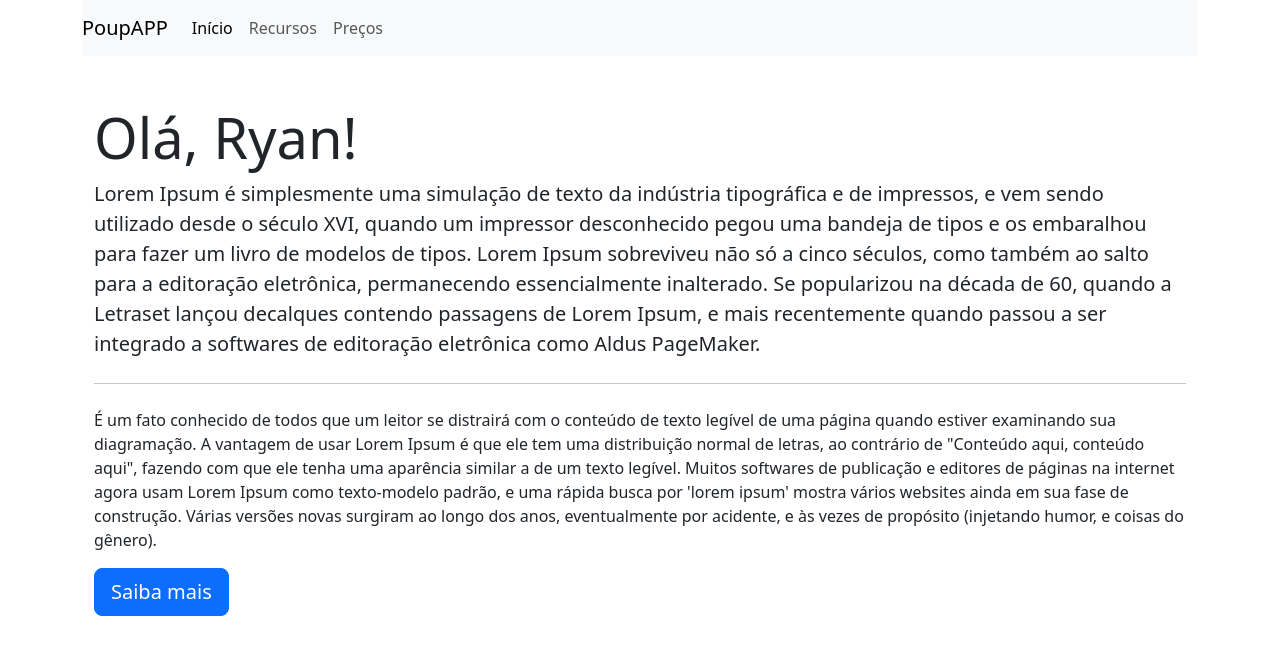
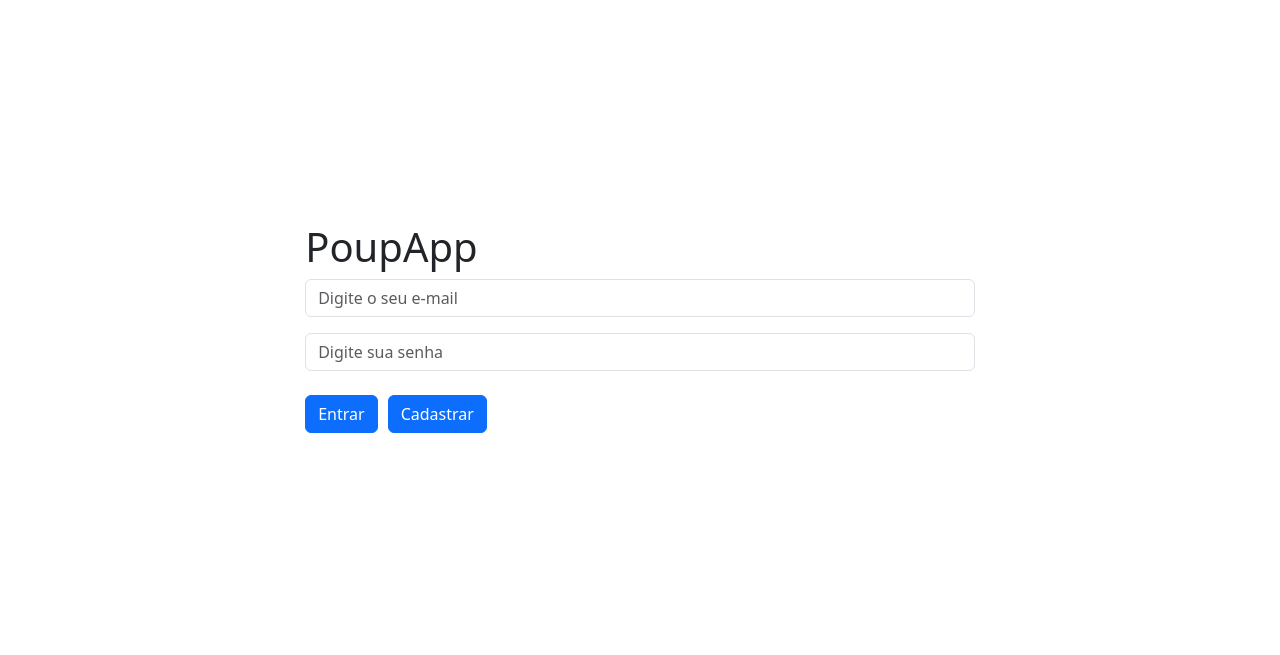
Before and after one commit to Joaoguilhermeasf/PoupApp, a Flask app: page / in a window 1280 px wide. Shown: the top 655 px of the page. Run offline with Flask 3, Linux system fonts and the light colour scheme; some libraries are stand-ins or nearby versions.

Commit message:
Adicionado algumas coisas

```diff
--- /dev/null
+++ b/config.py
@@ -0,0 +1 @@
+SECRET_KEY = 'ryanzada'
--- /dev/null
+++ b/forms.py
@@ -0,0 +1,8 @@
+from flask_wtf import FlaskForm
+from wtforms import StringField, validators, SubmitField, PasswordField, IntegerField, DateField, BooleanField, RadioField, SelectField, TextAreaField, SelectField
+
+class UserForms(FlaskForm):
+    login = StringField('Login: ',[validators.DataRequired(),validators.Length(min=1,max=20)])
+    password = PasswordField('Senha: ',[validators.DataRequired()])
+    entrar = SubmitField('Entrar')
+    cadastrar = SubmitField('Cadastrar')
--- a/main.py
+++ b/main.py
@@ -1,10 +1,13 @@
 from flask import Flask, render_template
+from forms import UserForms
 
 app = Flask(__name__)
+app.config.from_pyfile('config.py')
 
 @app.route('/')
-def hello_world():
-    return render_template('index.html')
+def index():
+    form = UserForms()
+    return render_template('index.html', form=form)
 
 if __name__ == '__main__':
     app.run(debug=True)
--- a/templates/index.html
+++ b/templates/index.html
@@ -1,34 +1,23 @@
 {% extends "template.html" %}
 {% block content %}
 
-<nav class="navbar navbar-expand-lg navbar-light bg-light">
-        <a class="navbar-brand" href="#">PoupAPP</a>
-        <button class="navbar-toggler" type="button" data-bs-toggle="collapse" data-bs-target="#navbarNav" aria-controls="navbarNav" aria-expanded="false" aria-label="Toggle navigation">
-            <span class="navbar-toggler-icon"></span>
-        </button>
-        <div class="collapse navbar-collapse" id="navbarNav">
-            <ul class="navbar-nav">
-                <li class="nav-item">
-                    <a class="nav-link active" aria-current="page" href="#">Início</a>
-                </li>
-                <li class="nav-item">
-                    <a class="nav-link" href="#">Recursos</a>
-                </li>
-                <li class="nav-item">
-                    <a class="nav-link" href="#">Preços</a>
-                </li>
-            </ul>
+<div style="margin: 20%;">
+    <form id="login-form" action="" method="post">
+        {{ form.hidden_tag() }}
+        <h1>PoupApp</h1>
+        <div class="input-form">
+            <div class="form-group mb-3">
+                {{ form.login(class="form-control", placeholder="Digite o seu e-mail") }}
+            </div>
+            <div class="form-group mb-4">
+                {{ form.password(class="form-control", placeholder="Digite sua senha") }}
+            </div>
         </div>
-</nav>
-
-<div class="container mt-5">
-   <div class="jumbotron">
-       <h1 class="display-4">Olá, Ryan!</h1>
-       <p class="lead">Lorem Ipsum é simplesmente uma simulação de texto da indústria tipográfica e de impressos, e vem sendo utilizado desde o século XVI, quando um impressor desconhecido pegou uma bandeja de tipos e os embaralhou para fazer um livro de modelos de tipos. Lorem Ipsum sobreviveu não só a cinco séculos, como também ao salto para a editoração eletrônica, permanecendo essencialmente inalterado. Se popularizou na década de 60, quando a Letraset lançou decalques contendo passagens de Lorem Ipsum, e mais recentemente quando passou a ser integrado a softwares de editoração eletrônica como Aldus PageMaker.</p>
-       <hr class="my-4">
-       <p>É um fato conhecido de todos que um leitor se distrairá com o conteúdo de texto legível de uma página quando estiver examinando sua diagramação. A vantagem de usar Lorem Ipsum é que ele tem uma distribuição normal de letras, ao contrário de "Conteúdo aqui, conteúdo aqui", fazendo com que ele tenha uma aparência similar a de um texto legível. Muitos softwares de publicação e editores de páginas na internet agora usam Lorem Ipsum como texto-modelo padrão, e uma rápida busca por 'lorem ipsum' mostra vários websites ainda em sua fase de construção. Várias versões novas surgiram ao longo dos anos, eventualmente por acidente, e às vezes de propósito (injetando humor, e coisas do gênero).</p>
-       <a class="btn btn-primary btn-lg" href="#" role="button">Saiba mais</a>
-   </div>
+        <div class="form-group" style="display:flex;">
+            {{ form.entrar(class="btn btn-primary") }}<br>
+            {{ form.cadastrar(class="btn btn-primary", style="margin-left: 10px;") }}<br>
+        </div>
+    </form>
 </div>
 
 {%endblock%}
```
